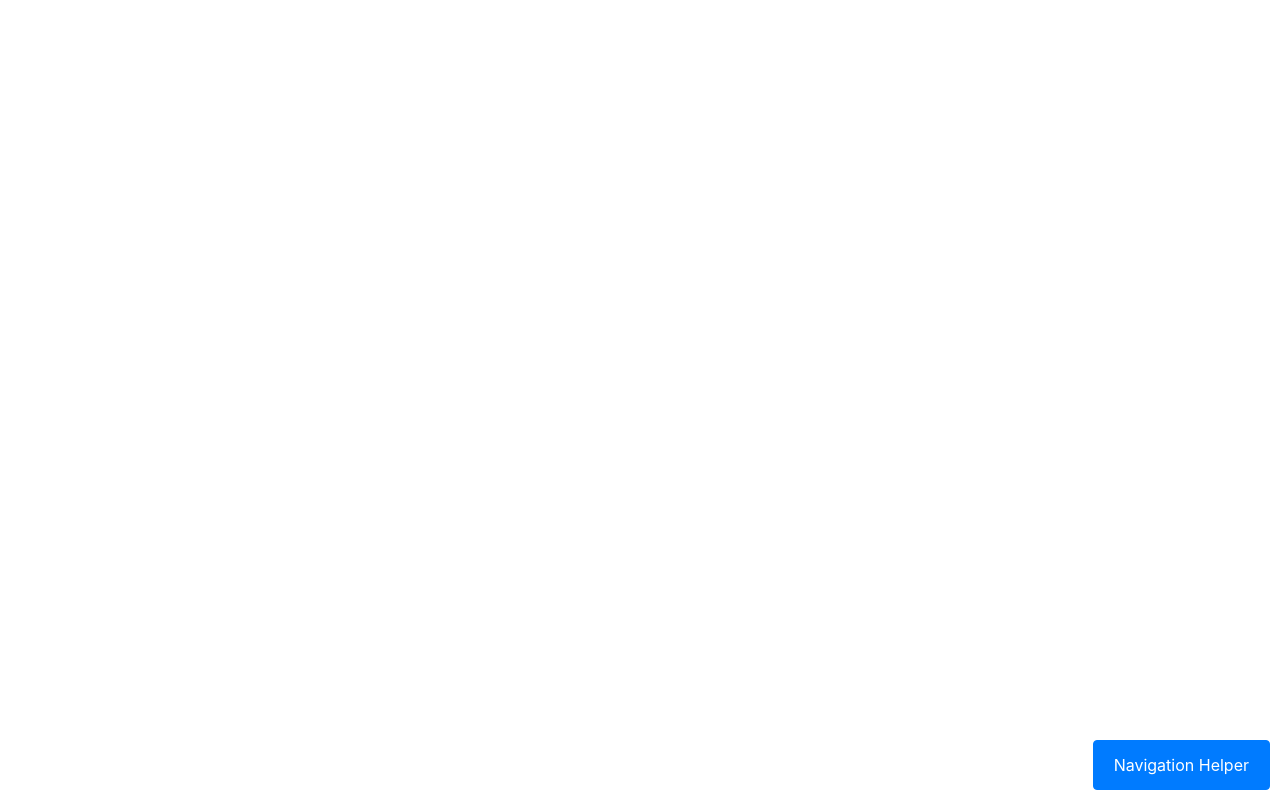
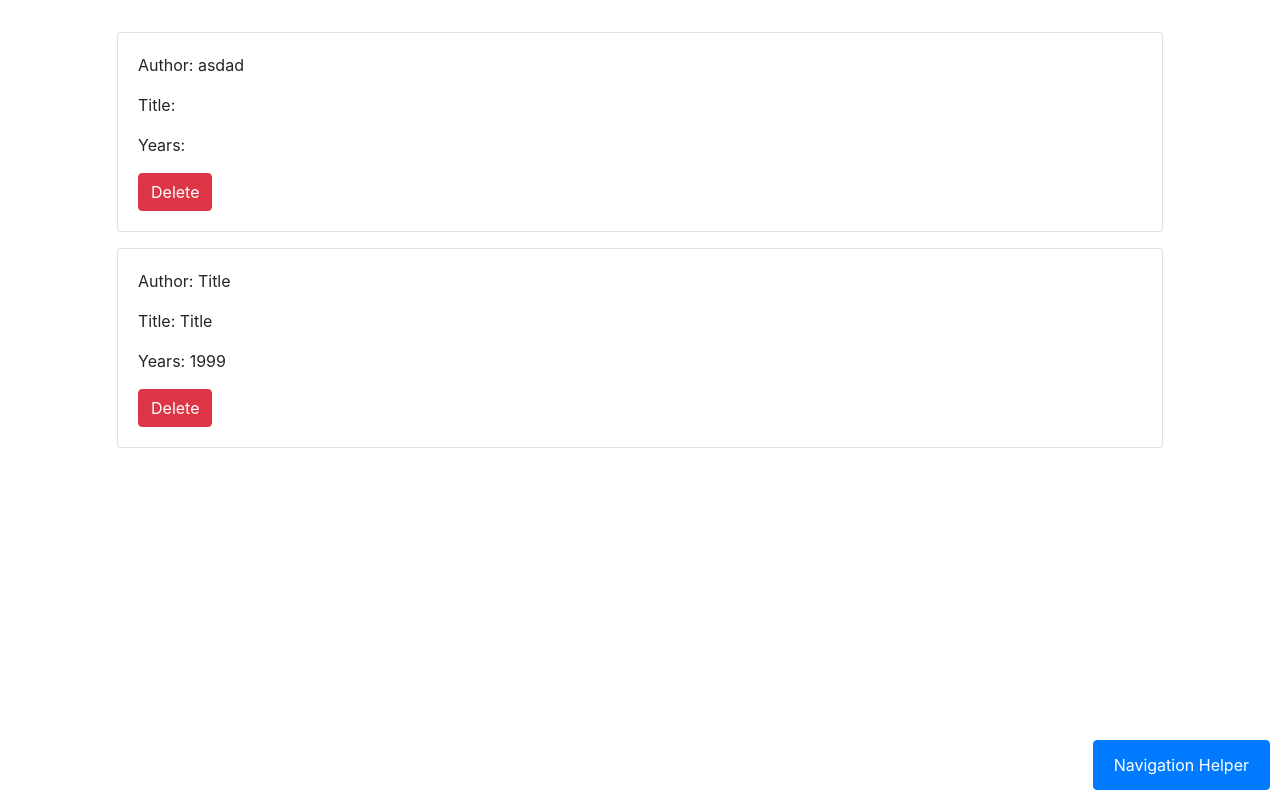
Before and after one commit to sendi-caio/react_post_test, a React (Create React App) app: page /books in a window 1280 px wide. Built offline with nearby package versions, Linux system fonts and the light colour scheme; data requests are answered from the project's data file.

Commit message:
post and get success

```diff
--- a/backend/db.json
+++ b/backend/db.json
@@ -13,5 +13,18 @@
       "id": 3,
       "content": "Acer"
     }
+  ],
+  "books": [
+    {
+      "id": 1,
+      "author": "asdad",
+      "year": ""
+    },
+    {
+      "title": "Title",
+      "author": "Title",
+      "years": "1999",
+      "id": 2
+    }
   ]
 }
--- a/src/components/Base.jsx
+++ b/src/components/Base.jsx
@@ -7,6 +7,8 @@ import Home from '../pages/Home'
 import ExampleList from '../pages/ExampleList'
 import ExampleSingle from '../pages/ExampleSingle'
 import ExampleCreate from '../pages/ExampleCreate'
+import BooksCreate from '../pages/books/BooksCreate'
+import BooksList from '../pages/books/BooksList'
 
 function Base() {
   return (
@@ -23,6 +25,10 @@ function Base() {
           {/* EXAMPLE END */}
 
           {/* ROUTES START HERE */}
+          <Route path="/books/create" component={BooksCreate} />
+          <Route path="/books" component={BooksList} />
+
+
 
           {/* ROUTES END HERE */}
         </Switch>
--- /dev/null
+++ b/src/components/BooksCard.jsx
@@ -0,0 +1,26 @@
+import React from 'react';
+
+const BooksCard = ({ author, title, years }) => {
+  return (
+    <div className="card m-3">
+      <div className="card-body">
+        <p className="card-text">Author: {author}</p>
+        <p className="card-text">Title: {title}</p>
+        <p className="card-text">Years: {years}</p>
+        {
+          (
+            <button
+              type="button"
+              className="btn btn-danger"
+              onClick=""
+            >
+              Delete
+            </button>
+          )
+        }
+      </div>
+    </div>
+  )
+}
+
+export default BooksCard
--- a/src/components/Navigation.jsx
+++ b/src/components/Navigation.jsx
@@ -10,6 +10,9 @@ const routesArray = [
   ['Home', '/'],
   ['Example Create', '/example/create'],
   ['Example', '/example'],
+  ['Books Create', '/books/create'],
+  ['Books', '/books']
+
 ]
 
 function Navigation() {
--- /dev/null
+++ b/src/pages/books/BooksCreate.jsx
@@ -0,0 +1,61 @@
+import React, { useState } from 'react'
+import { books } from '../../services/api'
+
+const BookCreate = () => {
+
+  const [title, setTitle] = useState('')
+  const [author, setAuthor] = useState('')
+  const [years, setYears] = useState('')
+
+  const handleContentAuthor = (event) => {
+    setAuthor(event.target.value)
+  }
+
+  const handleContentTitle = (event) => {
+    setTitle(event.target.value)
+  }
+
+  const handleContentYears = (event) => {
+    setYears(event.target.value)
+  }
+
+  const saveButtonClick = async () => {
+    const data = { title, author, years }
+    const post = await books.postBooks(data)
+  }
+
+
+  return (
+    <div className="card m-3">
+      <div className="card-body">
+        <form>
+          <div className="form-group">
+            <label>Author</label>
+            <input
+              onChange={handleContentAuthor}
+              className="form-control"
+              name="author"
+            />
+            <label>Title</label>
+            <input
+              onChange={handleContentTitle}
+              className="form-control"
+              name="title"
+            />
+            <label>Years</label>
+            <input
+              onChange={handleContentYears}
+              className="form-control"
+              name="years"
+            />
+          </div>
+          <button onClick={() => saveButtonClick()} className="btn btn-primary" type="button">
+            Save
+          </button>
+        </form>
+      </div>
+    </div>
+  )
+}
+
+export default BookCreate
--- /dev/null
+++ b/src/pages/books/BooksList.jsx
@@ -0,0 +1,51 @@
+import React, { useState, useEffect } from 'react'
+import { useHistory } from 'react-router-dom'
+import { books } from '../../services/api'
+import BooksCard from '../../components/BooksCard'
+
+function BooksList() {
+  const history = useHistory()
+  const [data, setData] = useState([])
+
+  const populateData = async () => {
+    try {
+      const response = await books.getBooks()
+      if (response.status === 200) setData(response.data)
+    } catch (e) {
+      if (e && e.response && e.response.data) {
+        console.log(e.response.data)
+      } else {
+        console.log('unknown error')
+      }
+    }
+  }
+
+
+  useEffect(() => {
+    populateData()
+  }, [])
+
+  const handleClickCard = (contentId) => {
+    history.push(`/example/${contentId}`)
+  }
+
+  return (
+    <div>
+      {
+        data.length > 0
+        && data.map((item) => (
+          <BooksCard
+            key={item.id}
+            author={item.author}
+            title={item.title}
+            years={item.years}
+            onClickCard={handleClickCard}
+            contentId={item.id}
+          />
+        ))
+      }
+    </div>
+  )
+}
+
+export default BooksList
--- a/src/services/api.js
+++ b/src/services/api.js
@@ -5,10 +5,17 @@ const axios = Axios.create({
 })
 
 const examples = {}
+const books = {}
 
 examples.get = () => axios.get('/examples')
 examples.getSingle = (id) => axios.get(`/examples/${id}`)
 
+books.getBooks = (id) => axios.get(`/books`)
+books.postBooks = (data) => axios.post(`/books`, data )
+
+
+
 export {
   examples,
+  books,
 }
```
